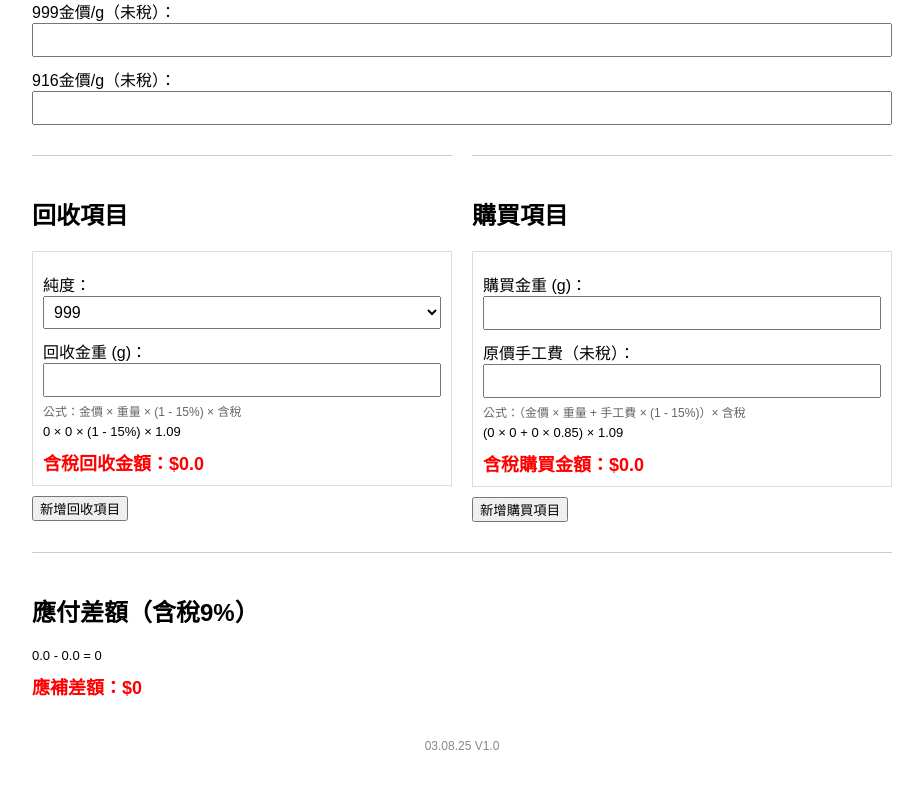
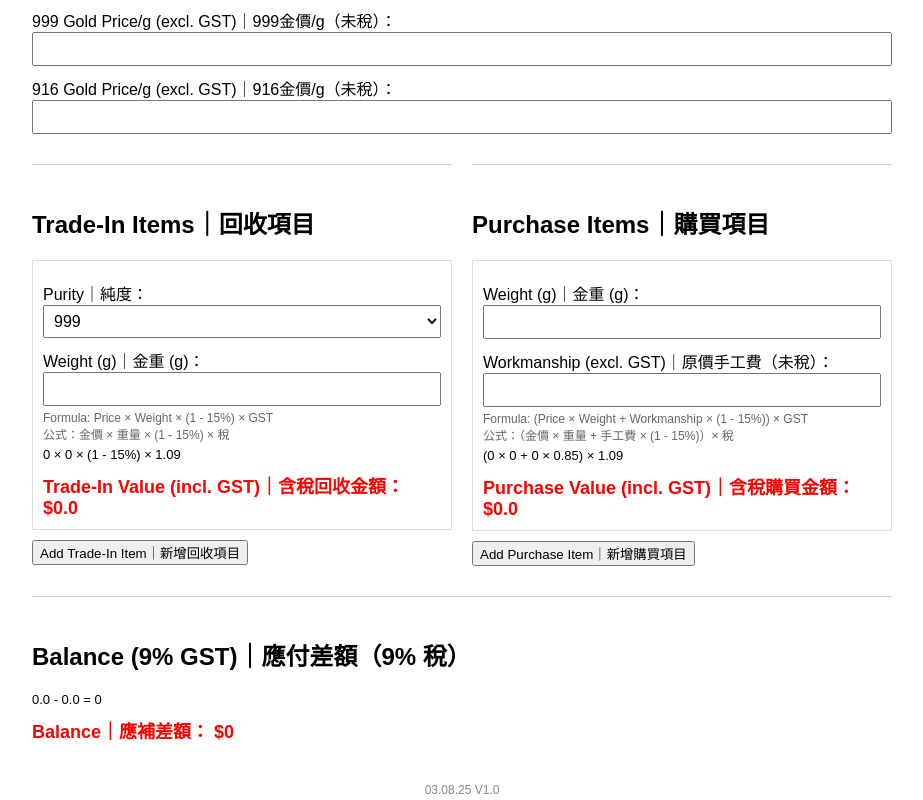
Before and after one commit to ALUXEJulia/gold-trade-in-calculator, a plain HTML site: page index.html in a window 1280 px wide. Shown: the part 138-938 px from the top of the page, without its empty margins (178-1101 px from the left). Before the commit the page ends 911 px from the top, so only its background shows below. Drawn offline with Linux system fonts and the light colour scheme.

Commit message:
Add files via upload

```diff
--- a/index.html
+++ b/index.html
@@ -1,10 +1,10 @@
 
 <!DOCTYPE html>
-<html lang="zh-Hant">
+<html lang="en">
 <head>
   <meta charset="UTF-8" />
   <meta name="viewport" content="width=device-width, initial-scale=1.0" />
-  <title>ALUXE Gold Trade-IN Calculator</title>
+  <title>ALUXE Gold Trade-IN Calculator｜黃金回收試算機</title>
   <style>
     body { font-family: Arial, sans-serif; max-width: 860px; margin: auto; padding: 20px; }
     h1 { text-align: center; }
@@ -22,29 +22,29 @@
   </style>
 </head>
 <body>
-  <h1>ALUXE<br/>Gold Trade-IN Calculator</h1>
+  <h1>ALUXE<br/>Gold Trade-IN Calculator｜黃金回收試算機</h1>
 
   <div>
-    <label>999金價/g（未稅）：<input id="price999" type="number" oninput="calculate()"></label>
-    <label>916金價/g（未稅）：<input id="price916" type="number" oninput="calculate()"></label>
+    <label>999 Gold Price/g (excl. GST)｜999金價/g（未稅）： <input id="price999" type="number" oninput="calculate()"></label>
+    <label>916 Gold Price/g (excl. GST)｜916金價/g（未稅）： <input id="price916" type="number" oninput="calculate()"></label>
   </div>
 
   <div class="flex-row">
     <div class="section half">
-      <h2>回收項目</h2>
+      <h2>Trade-In Items｜回收項目</h2>
       <div id="recycleList"></div>
-      <button onclick="addRecycleItem()">新增回收項目</button>
+      <button onclick="addRecycleItem()">Add Trade-In Item｜新增回收項目</button>
     </div>
 
     <div class="section half">
-      <h2>購買項目</h2>
+      <h2>Purchase Items｜購買項目</h2>
       <div id="buyList"></div>
-      <button onclick="addBuyItem()">新增購買項目</button>
+      <button onclick="addBuyItem()">Add Purchase Item｜新增購買項目</button>
     </div>
   </div>
 
   <div class="section">
-    <h2>應付差額（含稅9%）</h2>
+    <h2>Balance (9% GST)｜應付差額（9% 稅）</h2>
     <div class="steps" id="diffSteps"></div>
     <div id="finalResult" class="output"></div>
   </div>
@@ -63,9 +63,9 @@
       const id = recycleCount++;
       container.insertAdjacentHTML('beforeend', `
         <div class="group" id="recycle-${id}">
-          <label>純度：<select onchange="calculate()" id="purity-${id}"><option value="999">999</option><option value="916">916</option></select></label>
-          <label>回收金重 (g)：<input type="number" id="weight-${id}" oninput="calculate()"></label>
-          <div class="formula">公式：金價 × 重量 × (1 - 15%) × 含稅</div>
+          <label>Purity｜純度： <select onchange="calculate()" id="purity-${id}"><option value="999">999</option><option value="916">916</option></select></label>
+          <label>Weight (g)｜金重 (g)： <input type="number" id="weight-${id}" oninput="calculate()"></label>
+          <div class="formula">Formula: Price × Weight × (1 - 15%) × GST<br/>公式：金價 × 重量 × (1 - 15%) × 稅</div>
           <div class="steps" id="recycleSteps-${id}"></div>
           <div class="output" id="recycleResult-${id}"></div>
         </div>
@@ -78,9 +78,9 @@
       const id = buyCount++;
       container.insertAdjacentHTML('beforeend', `
         <div class="group" id="buy-${id}">
-          <label>購買金重 (g)：<input type="number" id="buyWeight-${id}" oninput="calculate()"></label>
-          <label>原價手工費（未稅）：<input type="number" id="laborFee-${id}" oninput="calculate()"></label>
-          <div class="formula">公式：（金價 × 重量 + 手工費 × (1 - 15%)）× 含稅</div>
+          <label>Weight (g)｜金重 (g)： <input type="number" id="buyWeight-${id}" oninput="calculate()"></label>
+          <label>Workmanship (excl. GST)｜原價手工費（未稅）： <input type="number" id="laborFee-${id}" oninput="calculate()"></label>
+          <div class="formula">Formula: (Price × Weight + Workmanship × (1 - 15%)) × GST<br/>公式：（金價 × 重量 + 手工費 × (1 - 15%)）× 稅</div>
           <div class="steps" id="buySteps-${id}"></div>
           <div class="output" id="buyResult-${id}"></div>
         </div>
@@ -104,7 +104,7 @@
 
         const output = document.getElementById(`recycleResult-${i}`);
         const steps = document.getElementById(`recycleSteps-${i}`);
-        if (output) output.textContent = `含稅回收金額：$${taxed.toFixed(1)}`;
+        if (output) output.textContent = `Trade-In Value (incl. GST)｜含稅回收金額： $${taxed.toFixed(1)}`;
         if (steps) steps.textContent = `${price} × ${weight} × (1 - 15%) × ${taxRate}`;
         recycleStepsSummary.push(`${taxed.toFixed(1)}`);
       }
@@ -120,7 +120,7 @@
 
         const output = document.getElementById(`buyResult-${i}`);
         const steps = document.getElementById(`buySteps-${i}`);
-        if (output) output.textContent = `含稅購買金額：$${roundedSubtotal.toFixed(1)}`;
+        if (output) output.textContent = `Purchase Value (incl. GST)｜含稅購買金額： $${roundedSubtotal.toFixed(1)}`;
         if (steps) steps.textContent = `(${price999} × ${weight} + ${fee} × 0.85) × ${taxRate}`;
         buyStepsSummary.push(`${roundedSubtotal.toFixed(1)}`);
       }
@@ -128,7 +128,7 @@
       const diff = Math.round(totalBuy - totalRecycle);
       const buyPart = buyStepsSummary.length > 1 ? `(${buyStepsSummary.join(' + ')})` : buyStepsSummary.join(' + ');
       const recyclePart = recycleStepsSummary.length > 1 ? `(${recycleStepsSummary.join(' + ')})` : recycleStepsSummary.join(' + ');
-      document.getElementById('finalResult').textContent = `應補差額：$${diff}`;
+      document.getElementById('finalResult').textContent = `Balance｜應補差額： $${diff}`;
       document.getElementById('diffSteps').textContent = `${buyPart} - ${recyclePart} = ${diff}`;
     }
 
```
